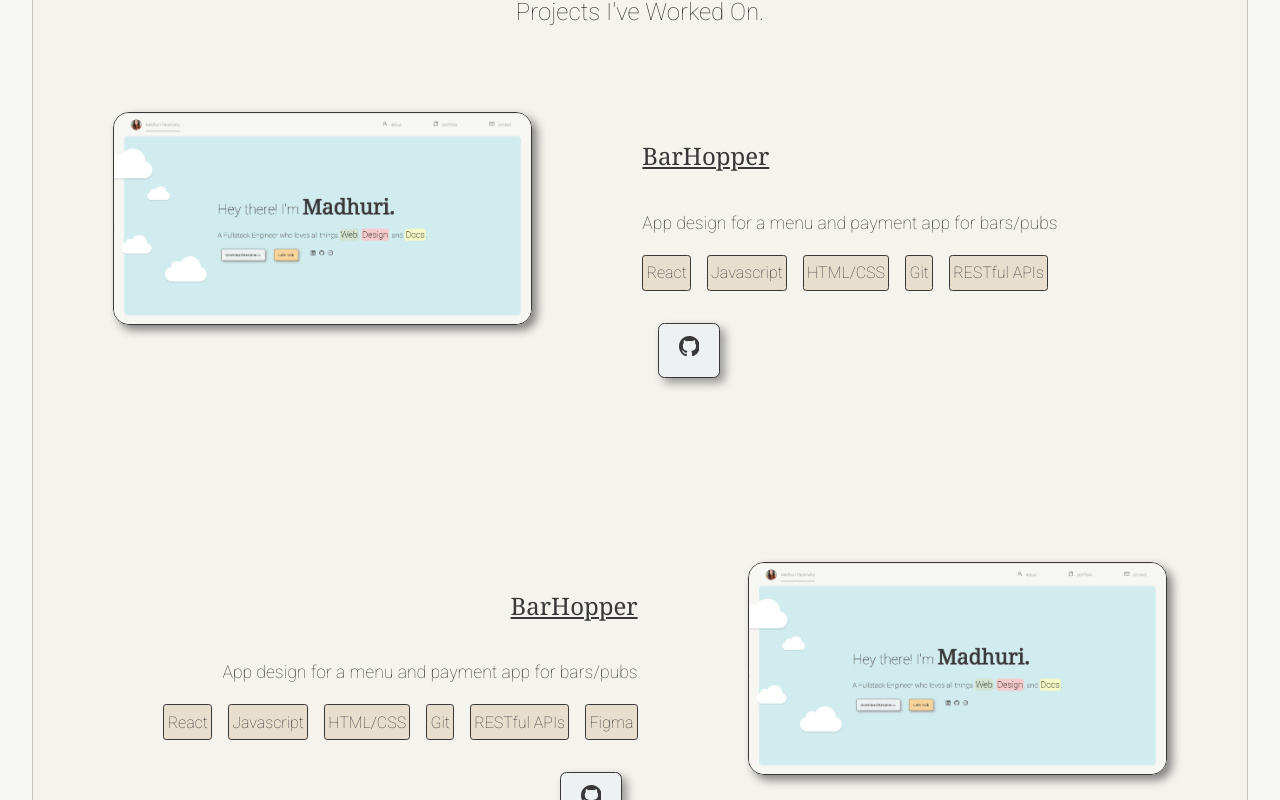
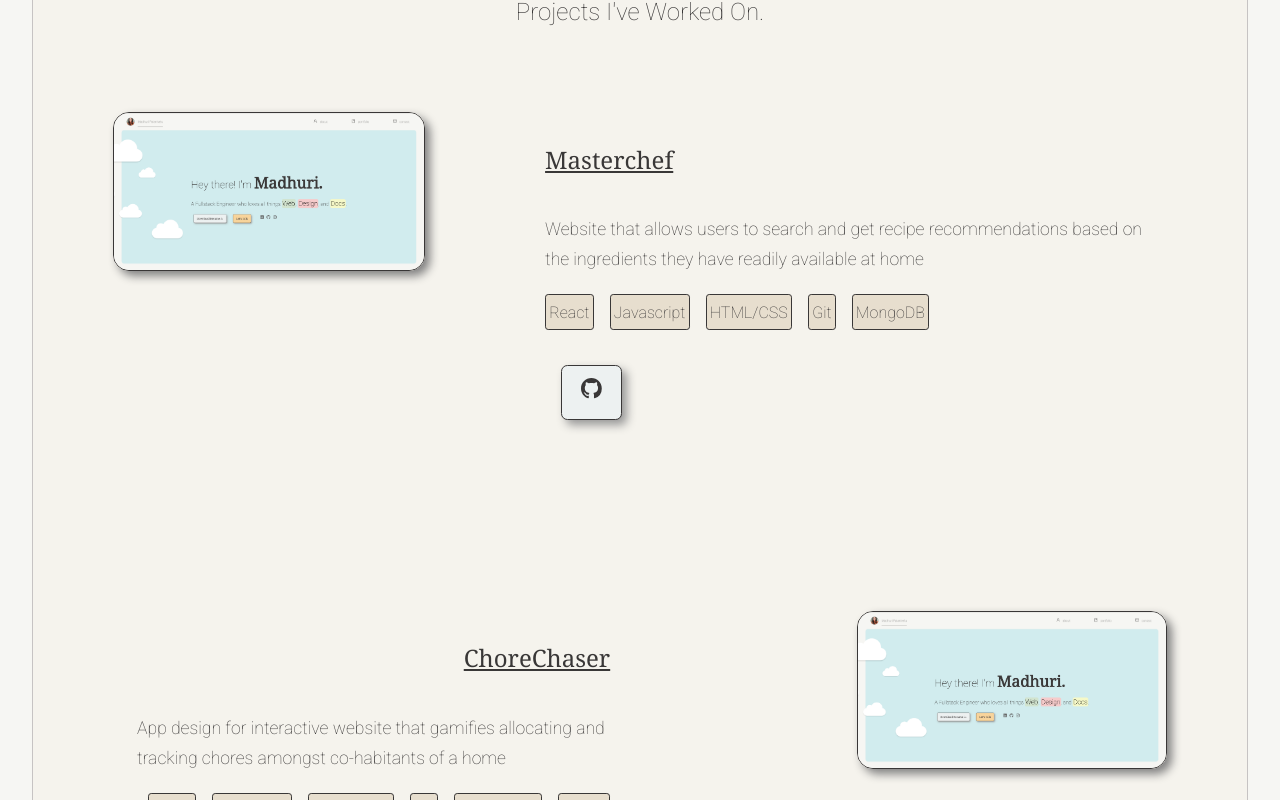
Before and after one commit to gonemad97/portfolio-website, a React (Create React App) app: page / in a window 1280 px wide. Shown: the part 1800-2600 px from the top of the page. Built offline with nearby package versions, Linux system fonts and the light colour scheme.

Commit message:
added masterchef and chorechasers project descriptions and skills

```diff
--- a/src/components/work/Work.jsx
+++ b/src/components/work/Work.jsx
@@ -16,30 +16,30 @@ const Work = () => {
         </article>
 
         <article className='card box2'>
-          <h2>BarHopper</h2>
-          <h4>App design for a menu and payment app for bars/pubs</h4>
+          <h2>Masterchef</h2>
+          <h4>Website that allows users to search and get recipe recommendations based on the ingredients they have readily available at home </h4>
           {/* icons for skills */}
           <div className='skills__container'>
             <div className='skill__box'>React</div><div className='skill__box'>Javascript</div>
-            <div className='skill__box'>HTML/CSS</div><div className='skill__box'>Git</div><div className='skill__box'>RESTful APIs</div>
+            <div className='skill__box'>HTML/CSS</div><div className='skill__box'>Git</div><div className='skill__box'>MongoDB</div>
           </div>
           <div className='cta'>
-            <a href="https://github.com/gonemad97" target='__blank' className='btn'><BsGithub style={{fontSize: '1.3rem'}}/></a>
+            <a href="https://github.com/gonemad97/MasterChef" target='__blank' className='btn'><BsGithub style={{fontSize: '1.3rem'}}/></a>
             {/* <a href="https://github.com/gonemad97" target='__blank' className='btn'><MdOutlineOpenInNew style={{fontSize: '1.3rem'}}/></a> */}
           </div>
         </article>
 
         <article className='card__right box3'>
-          <h2>BarHopper</h2>
-          <h4>App design for a menu and payment app for bars/pubs</h4>
+          <h2>ChoreChaser</h2>
+          <h4>App design for interactive website that gamifies allocating and tracking chores amongst co-habitants of a home</h4>
           {/* icons for skills */}
           <div className='skills__container'>
             <div className='skill__box'>React</div><div className='skill__box'>Javascript</div>
-            <div className='skill__box'>HTML/CSS</div><div className='skill__box'>Git</div><div className='skill__box'>RESTful APIs</div>
-            <div className='skill__box'>Figma</div>
+            <div className='skill__box'>HTML/CSS</div><div className='skill__box'>Git</div><div className='skill__box'>Prototyping</div>
+            <div className='skill__box'>Redux</div>
           </div>
           <div className='cta'>
-            <a href="https://github.com/gonemad97" target='__blank' className='btn'><BsGithub style={{fontSize: '1.3rem'}}/></a>
+            <a href="https://github.com/BrennanBeeler/CS5340_ChoreChasers" target='__blank' className='btn'><BsGithub style={{fontSize: '1.3rem'}}/></a>
             {/* <a href="https://github.com/gonemad97" target='__blank' className='btn'><MdOutlineOpenInNew style={{fontSize: '1.3rem'}}/></a> */}
           </div>
         </article>
@@ -52,10 +52,9 @@ const Work = () => {
           <img className='card__img__jpg' src={proj1} alt="Project 3" />
         </article>
 
-        <article className='card box6'>
+        {/* <article className='card box6'>
           <h2>BarHopper</h2>
           <h4>App design for a menu and payment app for bars/pubs</h4>
-          {/* icons for skills */}
           <div className='skills__container'>
             <div className='skill__box'>React</div><div className='skill__box'>Javascript</div>
             <div className='skill__box'>HTML/CSS</div><div className='skill__box'>Git</div><div className='skill__box'>RESTful APIs</div>
@@ -63,9 +62,8 @@ const Work = () => {
           </div>
           <div className='cta'>
             <a href="https://github.com/gonemad97" target='__blank' className='btn'><BsGithub style={{fontSize: '1.3rem'}}/></a>
-            {/* <a href="https://github.com/gonemad97" target='__blank' className='btn'><MdOutlineOpenInNew style={{fontSize: '1.3rem'}}/></a> */}
           </div>
-        </article>
+        </article> */}
 
 
       </div>
```
